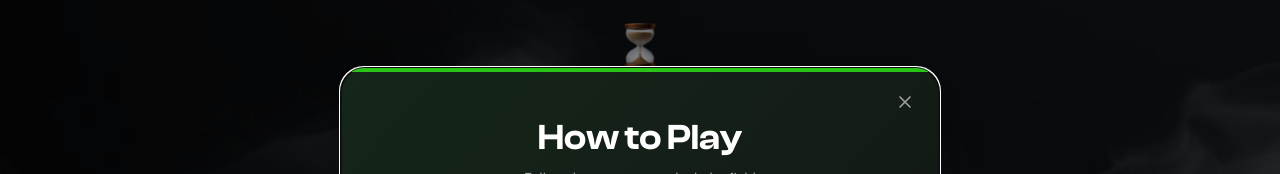
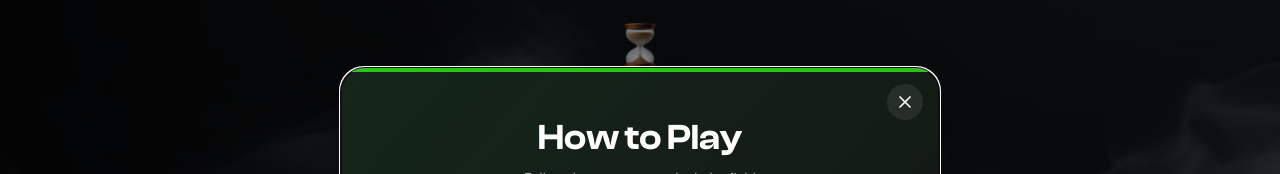
Before and after one commit to dugodofficials-cpu/customer-app, a Next.js app: page / in a window 1280 px wide. Shown: the top 174 px of the page. Built offline with nearby package versions, Linux system fonts and the light colour scheme; no server answers; a web font is replaced by a local one.

Commit message:
feat(home): show How to Play modal on /home

```diff
--- a/src/components/ui/how-to-play-modal.tsx
+++ b/src/components/ui/how-to-play-modal.tsx
@@ -83,8 +83,11 @@ const HowToPlayModal: React.FC<HowToPlayModalProps> = ({ open, onClose }) => {
           position: 'absolute',
           top: 16,
           right: 16,
-          color: 'grey.500',
-          '&:hover': { color: 'white' },
+          color: 'white',
+          bgcolor: 'rgba(255, 255, 255, 0.08)',
+          '&:hover': {
+            bgcolor: 'rgba(255, 255, 255, 0.16)',
+          },
           zIndex: 1,
         }}
       >
```
Also changed, not shown: src/app/(authenticated)/home/page.tsx (+14 -1 lines).
